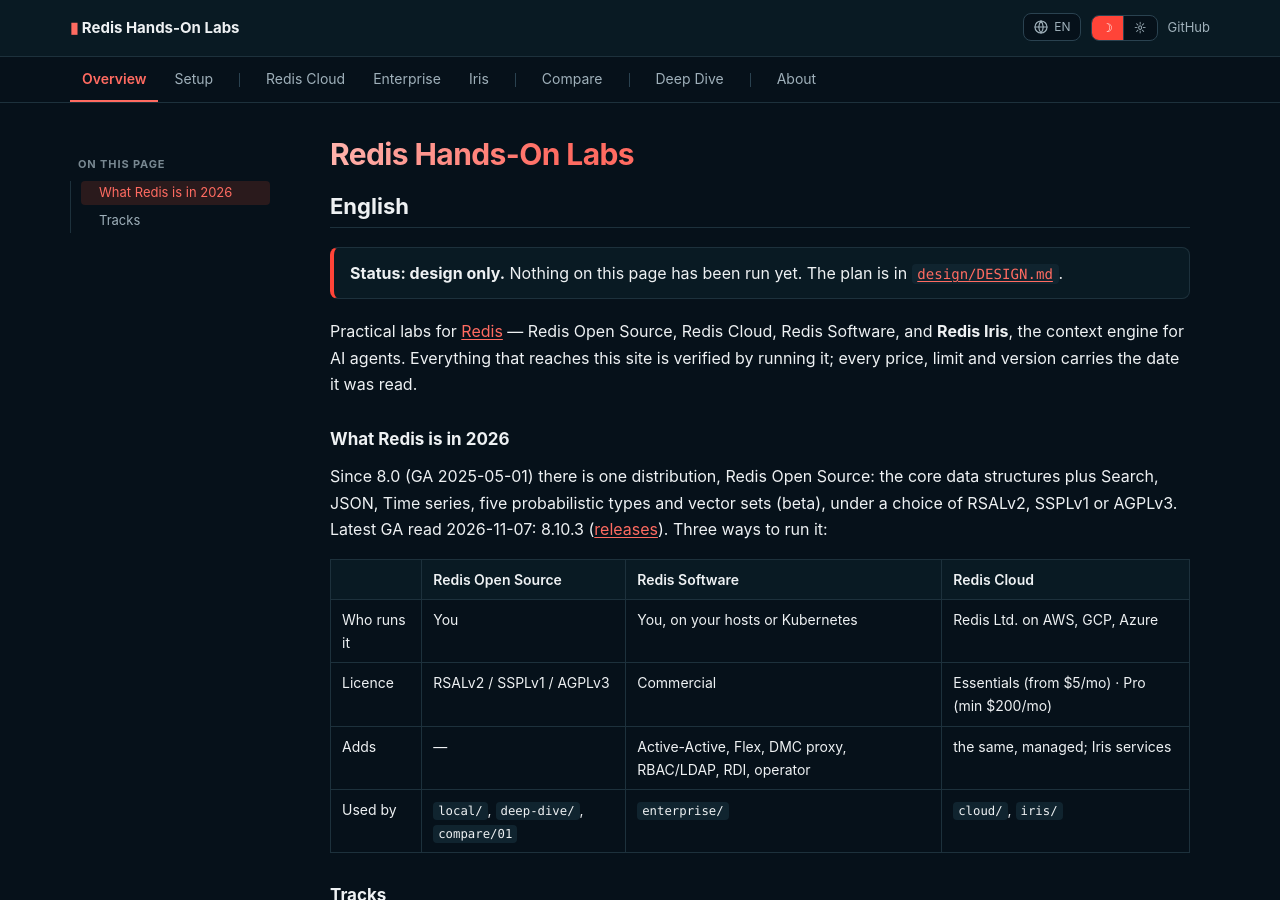
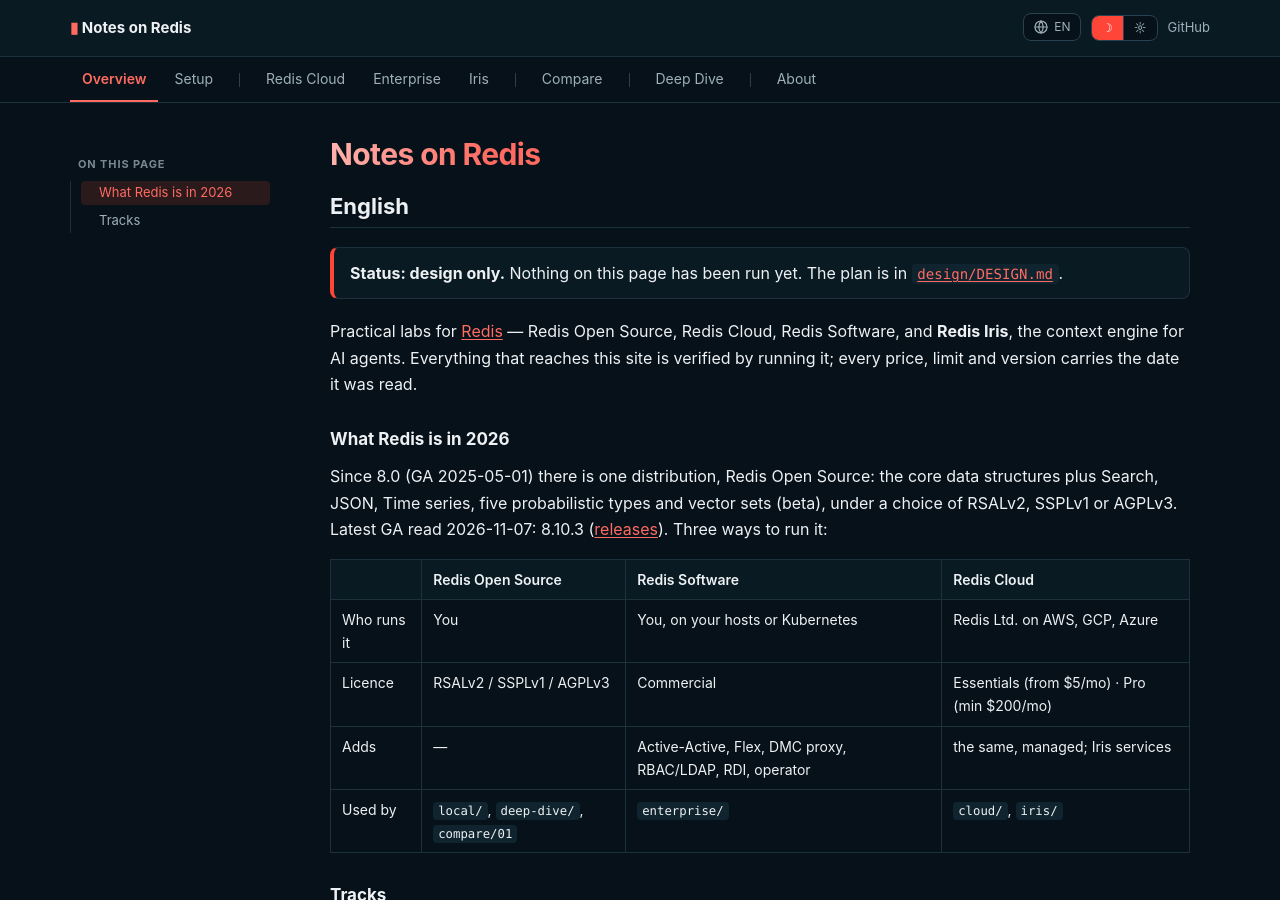
Before and after one commit to litkhai/notes-on-redis, a Jekyll site: the page built from docs/index.md, in a window 1280 px wide and 900 px high. Built offline with Jekyll 4.4.1, drawn with Linux system fonts in a browser that asks for light colours.

Commit message:
Site title: Notes on Redis
Matches the repository name; the first paragraph on every page in each
language still says these are hands-on labs. Closes #21.

Co-Authored-By: Claude Opus 5.5 <noreply@anthropic.com>
Claude-Session: https://claude.ai/code/session_01PQVhUr2ktrV9sfFM5oxR3L

```diff
--- a/docs/_config.yml
+++ b/docs/_config.yml
@@ -1,4 +1,4 @@
-title: Redis Hands-On Labs
+title: Notes on Redis
 description: Redis Open Source, Redis Cloud, Enterprise, Iris, comparisons and deep dives — hands-on labs (EN/KO/中文/日本語)
 lang: en
 
--- a/docs/index.md
+++ b/docs/index.md
@@ -4,7 +4,7 @@ title: Overview
 permalink: /
 ---
 
-# Redis Hands-On Labs
+# Notes on Redis
 
 <div class="lang" data-lang="en" markdown="1">
 
```
Also changed, not shown: README.md.
